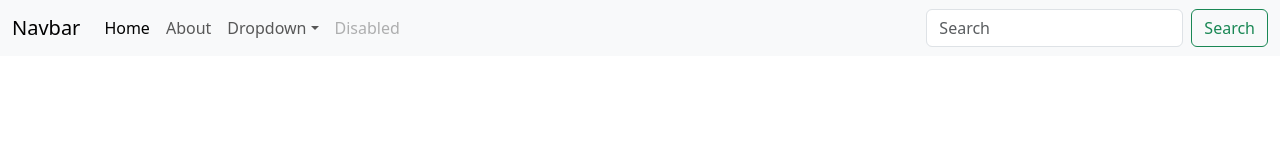
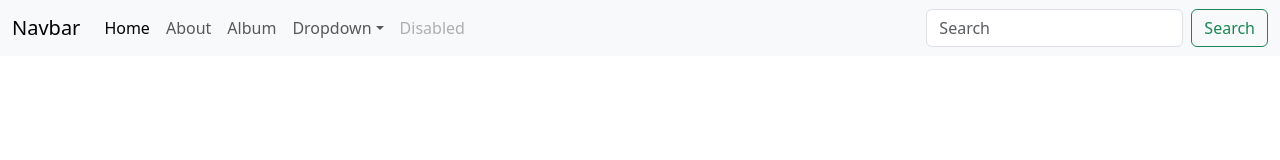
Before and after one commit to annnnn1015/react-router-unsplash-gallery, a React (Create React App) app: page / in a window 1280 px wide. Shown: the top 160 px of the page. Built offline with nearby package versions, Linux system fonts and the light colour scheme.

Commit message:
feat: 在 Navbar 中新增 Album 連結並創建 Album 頁面，以Outlet取得子路由頁面

```diff
--- a/src/components/Navbar.js
+++ b/src/components/Navbar.js
@@ -27,6 +27,11 @@ export default function Navbar() {
             <li class="nav-item">
               <Link className="nav-link" to="/about">
                 About
+              </Link>
+            </li>
+            <li class="nav-item">
+              <Link className="nav-link" to="/album">
+                Album
               </Link>
             </li>
             <li class="nav-item dropdown">
```
Also changed, not shown: src/pages/Album.js (added, +11 -0 lines).
